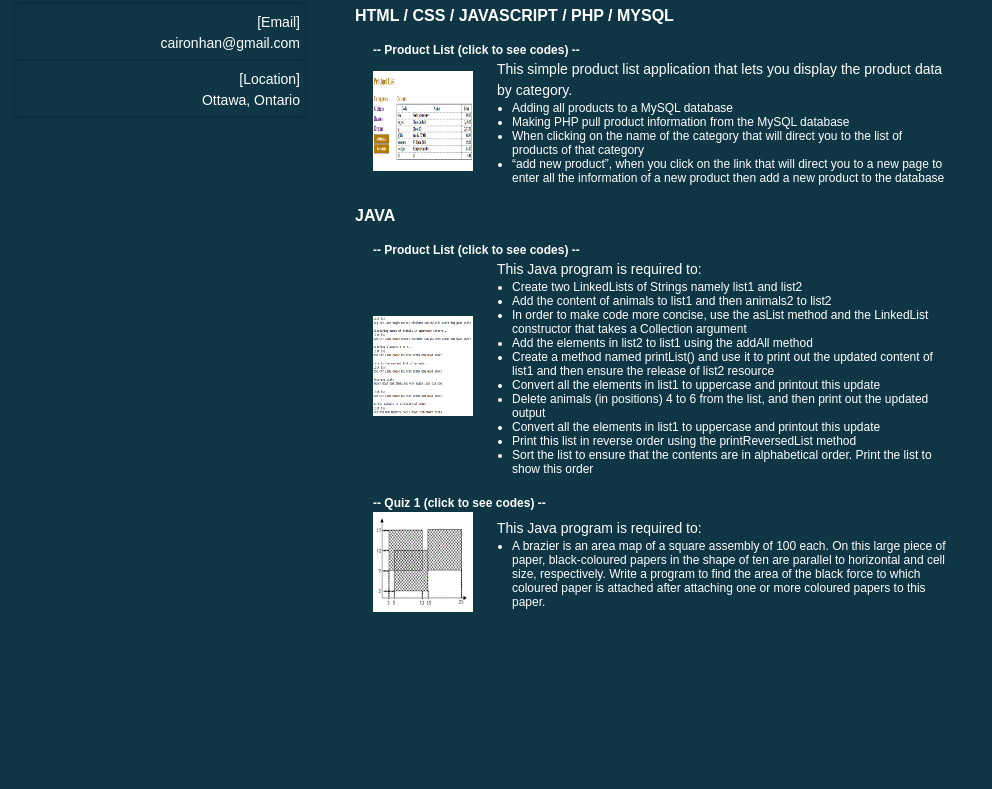
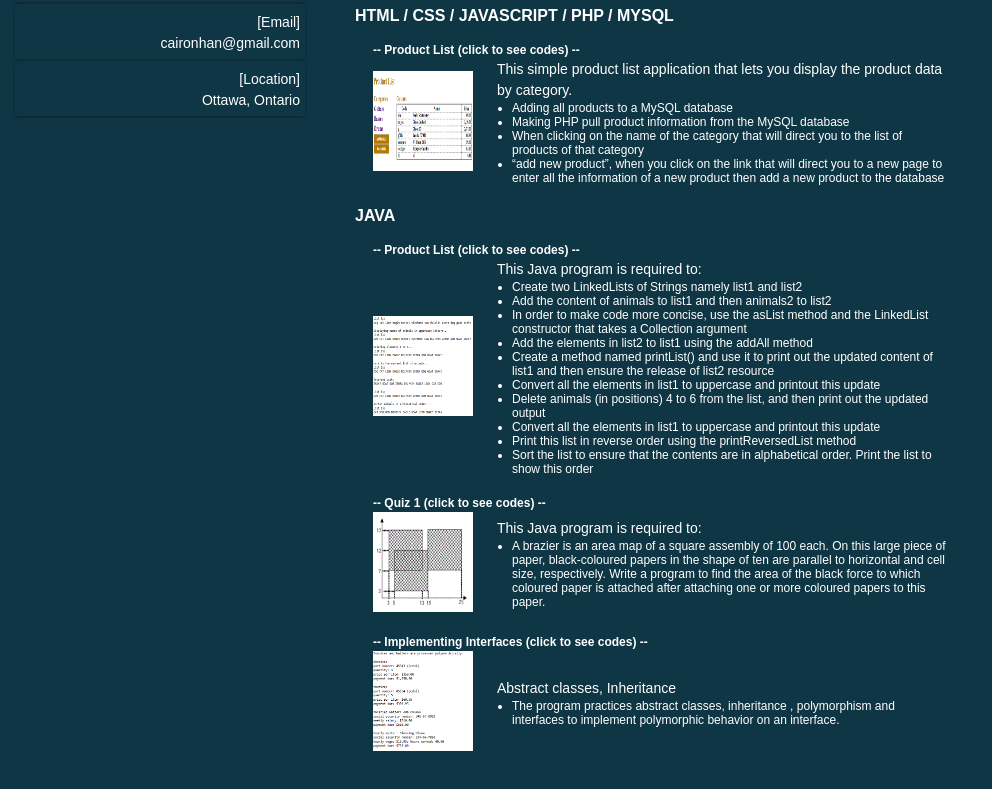
Before and after one commit to hancairon/hancairon.github.io, a plain HTML site: page portfolio/portfolio.html in a window 1280 px wide. Shown: the part 451-1240 px from the top of the page, without its empty margins (0-992 px from the left). Before the commit the page ends 1103 px from the top, so only its background shows below. Drawn offline with Linux system fonts and the light colour scheme.

Commit message:
Third Commit
Modified portfolio.html

```diff
--- a/portfolio/portfolio.html
+++ b/portfolio/portfolio.html
@@ -180,6 +180,31 @@
                         </td>
                     </tr>
                 </table>
+
+                <table>
+                    <th colspan="3">
+                        <h3 class="cata_list"><a href="https://github.com/hancairon/Implementing-Interfaces" target="new">
+                        -- Implementing Interfaces (click to see codes) --</a></h3>
+                    </th>
+                    <tr>
+                        <td class="first-td">
+                            <img src="../Images/ImplementingInterfaces.GIF" class="port-img" alt="ImplementingInterfaces.GIF">
+
+                        </td>
+                        <td class="second-td">
+
+                        </td>
+                        <td class="third-td">
+                            <p>Abstract classes, Inheritance</p>
+                                <ul>
+                                    <li class="sub_list">The program practices abstract classes, inheritance , polymorphism and
+                                        interfaces to implement polymorphic behavior on an
+                                        interface.</li>
+                                </ul>
+                        </td>
+                    </tr>
+                </table>
+
             </div>
         </div>
 
```
Also changed, not shown: Images/ImplementingInterfaces.GIF (added).
